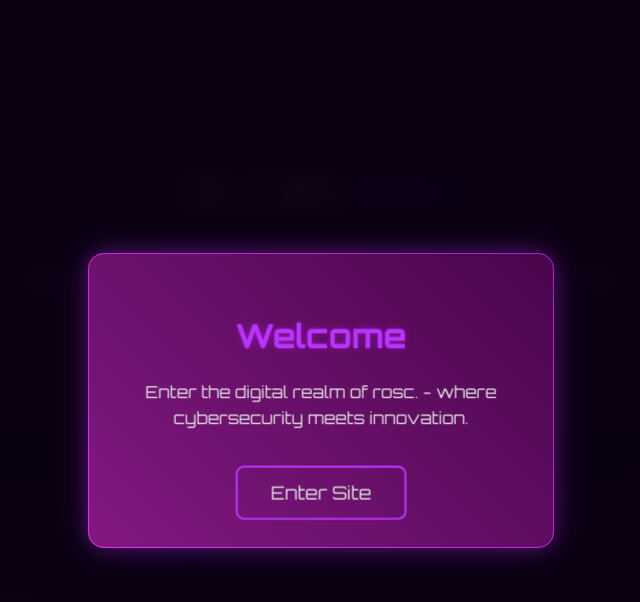
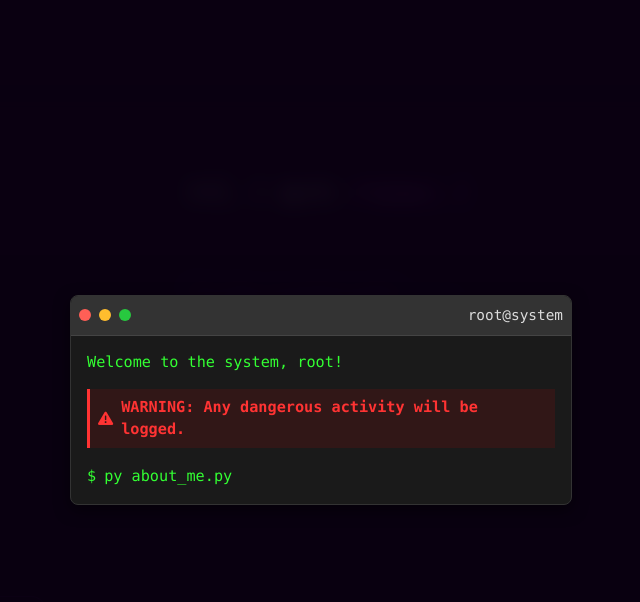
Before and after one commit to r0sc/r0sc.github.io, a plain HTML site: page index.html in a window 1280 px wide. Shown: the whole page, without its empty margins (319-959 px from the left). Drawn offline with Linux system fonts and the light colour scheme.

Commit message:
To be continued...

```diff
--- a/index.html
+++ b/index.html
@@ -10,10 +10,26 @@
 </head>
 <body>
   <div class="welcome-overlay">
-    <div class="welcome-card">
-      <h2>Welcome</h2>
-      <p>Enter the digital realm of rosc. - where cybersecurity meets innovation.</p>
-      <button class="welcome-button">Enter Site</button>
+    <div class="welcome-card terminal">
+      <div class="terminal-header">
+        <div class="terminal-buttons">
+          <span class="terminal-button close"></span>
+          <span class="terminal-button minimize"></span>
+          <span class="terminal-button maximize"></span>
+        </div>
+        <div class="terminal-title">root@system</div>
+      </div>
+      <div class="terminal-content">
+        <div class="terminal-line">Welcome to the system, root!</div>
+        <div class="terminal-line warning">
+          <i class="fas fa-triangle-exclamation"></i>
+          WARNING: Any dangerous activity will be logged.
+        </div>
+        <div class="terminal-prompt">
+          <span class="prompt-symbol">$</span>
+          <button class="terminal-button-command">py about_me.py</button>
+        </div>
+      </div>
     </div>
   </div>
 
@@ -31,12 +47,19 @@
 
     <main class="container">
       <h1 class="typewriter-text">Hi. I am <span class="glow-name">rosc.</span></h1>
-      <p>Cybersecurity Developer – securing the digital world.</p>
+      <div class="loading-container">
+        <div class="loading-text">To be continued</div>
+        <div class="loading-dots">
+          <span></span>
+          <span></span>
+          <span></span>
+        </div>
+      </div>
 
       <div class="links">
-        <a href="#" aria-label="GitHub"><i class="fab fa-github"></i></a>
-        <a href="#" aria-label="Discord"><i class="fab fa-discord"></i></a>
-        <a href="#" aria-label="X (Twitter)"><i class="fab fa-x-twitter"></i></a>
+        <a href="https://github.com/r0sc" aria-label="GitHub"><i class="fab fa-github"></i></a>
+        <a href="https://discord.com/users/1178409421102141491" aria-label="Discord"><i class="fab fa-discord"></i></a>
+        <a href="https://x.com/roscexe" aria-label="X (Twitter)"><i class="fab fa-x-twitter"></i></a>
       </div>
     </main>
   </div>
--- a/script.js
+++ b/script.js
@@ -148,72 +148,26 @@ class WelcomeScreen {
   constructor() {
     this.overlay = document.querySelector('.welcome-overlay');
     this.content = document.querySelector('.main-content');
-    this.button = document.querySelector('.welcome-button');
+    this.terminalButton = document.querySelector('.terminal-button-command');
     this.card = document.querySelector('.welcome-card');
-    this.mediaPlayer = new MediaPlayer(false); // Initialize but don't autoplay
+    this.mediaPlayer = new MediaPlayer(false);
 
-    this.button.addEventListener('click', () => this.enterSite());
-    this.setupCardEffect();
-  }
-
-  setupCardEffect() {
-    let bounds;
-
-    const rotateCard = (e) => {
-      const mouseX = e.clientX;
-      const mouseY = e.clientY;
-
-      if (!bounds) bounds = this.card.getBoundingClientRect();
-
-      const leftX = mouseX - bounds.x;
-      const topY = mouseY - bounds.y;
-      const center = {
-        x: bounds.width / 2,
-        y: bounds.height / 2
-      }
-
-      const distanceX = leftX - center.x;
-      const distanceY = topY - center.y;
-
-      const rotateX = (-1) * (distanceY / center.y) * 20;
-      const rotateY = (distanceX / center.x) * 20;
-
-      this.card.style.transform = `
-        perspective(1000px)
-        rotateX(${rotateX}deg)
-        rotateY(${rotateY}deg)
-        scale3d(1.05, 1.05, 1.05)
-      `;
-    };
-
-    this.card.addEventListener('mouseenter', () => {
-      bounds = this.card.getBoundingClientRect();
-      document.addEventListener('mousemove', rotateCard);
-    });
-
-    this.card.addEventListener('mouseleave', () => {
-      document.removeEventListener('mousemove', rotateCard);
-      this.card.style.transform = `
-        perspective(1000px)
-        rotateX(0deg)
-        rotateY(0deg)
-        scale3d(1, 1, 1)
-      `;
-    });
+    this.terminalButton.addEventListener('click', () => this.enterSite());
   }
 
   async enterSite() {
-    // Start playing music immediately
-    await this.mediaPlayer.initializeAudio();
-    this.mediaPlayer.playAudio();
+    // Add fade out animation
+    this.overlay.style.opacity = '0';
+    this.content.classList.add('active');
 
-    // Fade out overlay
-    this.overlay.style.opacity = '0';
-    this.content.classList.remove('content-blur');
+    // Wait for animation to complete
+    await new Promise(resolve => setTimeout(resolve, 500));
 
-    setTimeout(() => {
-      this.overlay.style.display = 'none';
-    }, 500);
+    // Remove overlay completely
+    this.overlay.style.display = 'none';
+
+    // Initialize media player after entering
+    await this.mediaPlayer.init();
   }
 }
 
@@ -231,49 +185,14 @@ class MediaPlayer {
     ];
     this.currentTrack = 0;
     this.isPlaying = false;
+    this.isInitialized = false;
+    this.playPauseBtn = null;
 
     if (autoplay) {
       this.init();
     } else {
-      this.createPlayer(); // Only create the player UI
+      this.createPlayer();
     }
-  }
-
-  async init() {
-    this.createPlayer();
-    await this.initializeAudio();
-    this.playAudio();
-  }
-
-  async initializeAudio() {
-    return new Promise((resolve) => {
-      this.audio.src = this.playlist[this.currentTrack].file;
-      this.audio.volume = 0.5; // Set initial volume to 50%
-
-      this.audio.addEventListener('timeupdate', () => this.updateProgress());
-      this.audio.addEventListener('ended', () => this.onTrackEnd());
-      this.audio.addEventListener('loadedmetadata', () => this.updateDuration());
-
-      // Resolve promise when audio is ready to play
-      this.audio.addEventListener('canplaythrough', () => {
-        resolve();
-      }, { once: true });
-    });
-  }
-
-  playAudio() {
-    // Create context and play on user interaction
-    const playAttempt = setInterval(() => {
-      this.audio.play()
-        .then(() => {
-          this.isPlaying = true;
-          document.querySelector('.play-pause i').className = 'fas fa-pause';
-          clearInterval(playAttempt);
-        })
-        .catch(error => {
-          console.log("Auto-play prevented. Waiting for user interaction.");
-        });
-    }, 2500);
   }
 
   createPlayer() {
@@ -310,38 +229,83 @@ class MediaPlayer {
     `;
     document.body.appendChild(player);
 
+    // Store reference to play/pause button
+    this.playPauseBtn = player.querySelector('.play-pause');
+
     // Event listeners
-    const playPauseBtn = player.querySelector('.play-pause');
     const volumeSlider = player.querySelector('.volume');
     const progressBar = player.querySelector('.progress-bar');
 
-    playPauseBtn.addEventListener('click', () => this.togglePlay());
+    this.playPauseBtn.addEventListener('click', () => this.togglePlay());
     volumeSlider.addEventListener('input', (e) => this.setVolume(e.target.value));
     progressBar.addEventListener('click', (e) => this.seek(e));
+  }
+
+  async init() {
+    if (this.isInitialized) return;
+
+    await this.initializeAudio();
+    this.setupEventListeners();
+    this.isInitialized = true;
+
+    if (!this.isPlaying) {
+      this.playAudio();
+    }
+  }
+
+  setupEventListeners() {
+    this.audio.addEventListener('timeupdate', () => this.updateProgress());
+    this.audio.addEventListener('ended', () => this.onTrackEnd());
+    this.audio.addEventListener('loadedmetadata', () => this.updateDuration());
   }
 
   togglePlay() {
     if (this.isPlaying) {
       this.audio.pause();
       this.isPlaying = false;
-      document.querySelector('.play-pause i').className = 'fas fa-play';
+      if (this.playPauseBtn) {
+        this.playPauseBtn.querySelector('i').className = 'fas fa-play';
+      }
     } else {
       this.audio.play();
       this.isPlaying = true;
-      document.querySelector('.play-pause i').className = 'fas fa-pause';
+      if (this.playPauseBtn) {
+        this.playPauseBtn.querySelector('i').className = 'fas fa-pause';
+      }
     }
   }
 
-  setVolume(value) {
-    this.audio.volume = value / 100;
-    const volumeIcon = document.querySelector('.volume-container i');
-    if (value > 50) {
-      volumeIcon.className = 'fas fa-volume-up';
-    } else if (value > 0) {
-      volumeIcon.className = 'fas fa-volume-down';
-    } else {
-      volumeIcon.className = 'fas fa-volume-mute';
+  playAudio() {
+    this.audio.play()
+      .then(() => {
+        this.isPlaying = true;
+        if (this.playPauseBtn) {
+          this.playPauseBtn.querySelector('i').className = 'fas fa-pause';
+        }
+      })
+      .catch(error => {
+        console.log("Playback prevented. User interaction needed:", error);
+      });
+  }
+
+  onTrackEnd() {
+    this.isPlaying = false;
+    if (this.playPauseBtn) {
+      this.playPauseBtn.querySelector('i').className = 'fas fa-play';
     }
+  }
+
+  async initializeAudio() {
+    return new Promise((resolve) => {
+      this.audio.src = this.playlist[this.currentTrack].file;
+      this.audio.volume = 0.5;
+
+      this.audio.addEventListener('canplaythrough', () => {
+        resolve();
+      }, { once: true });
+
+      this.audio.load();
+    });
   }
 
   updateProgress() {
@@ -369,9 +333,16 @@ class MediaPlayer {
     duration.textContent = this.formatTime(this.audio.duration);
   }
 
-  onTrackEnd() {
-    this.isPlaying = false;
-    document.querySelector('.play-pause i').className = 'fas fa-play';
+  setVolume(value) {
+    this.audio.volume = value / 100;
+    const volumeIcon = document.querySelector('.volume-container i');
+    if (value > 50) {
+      volumeIcon.className = 'fas fa-volume-up';
+    } else if (value > 0) {
+      volumeIcon.className = 'fas fa-volume-down';
+    } else {
+      volumeIcon.className = 'fas fa-volume-mute';
+    }
   }
 }
 
--- a/style.css
+++ b/style.css
@@ -20,13 +20,14 @@ body {
 .profile-header {
   position: fixed;
   top: 0;
+  left: 0;
   width: 100%;
   color: var(--text);
   display: flex;
   justify-content: flex-start;
   align-items: center;
   padding: 0.8rem 1.5rem;
-  z-index: 10;
+  z-index: 100;
   box-sizing: border-box;
   background: transparent;
 }
@@ -370,6 +371,7 @@ body {
     0 0 20px rgba(187, 51, 255, 0.2),
     0 0 30px rgba(187, 51, 255, 0.1);
   position: relative;
+  white-space: nowrap;
 }
 
 .site-title::after {
@@ -661,58 +663,108 @@ body {
 }
 
 .welcome-card {
-  background: var(--bg-dark);
-  padding: 2rem;
-  border-radius: 1rem;
-  text-align: center;
-  border: 1px solid var(--primary);
-  transform-style: preserve-3d;
-  transform: perspective(1000px);
+  background: #1a1a1a;
+  padding: 1.5rem;
+  border-radius: 8px;
+  max-width: 500px;
+  width: 90%;
+  position: relative;
+  overflow: hidden;
+  box-shadow: 0 5px 15px rgba(0, 0, 0, 0.5);
   transition: all 0.3s ease;
-  box-shadow:
-    0 0 20px rgba(187, 51, 255, 0.3),
-    0 0 40px rgba(187, 51, 255, 0.2);
-  max-width: 90%;
-  width: 400px;
-  position: relative;
 }
 
-.welcome-card::before {
-  content: '';
-  position: absolute;
-  inset: -1px;
-  border-radius: 1rem;
-  background: linear-gradient(45deg,
-    var(--primary),
-    #ff33f7,
-    var(--primary-dark),
-    var(--primary)
-  );
-  background-size: 400% 400%;
-  z-index: -1;
-  animation: gradientMove 3s ease infinite;
-  opacity: 0.5;
+.terminal {
+  font-family: 'Consolas', 'Monaco', monospace;
+  background: #1a1a1a;
+  color: #33ff33;
+  border: 1px solid #333;
+  padding: 0;
 }
 
-.welcome-card > * {
-  transform-style: preserve-3d;
-  transform: translateZ(40px);
+.terminal-header {
+  background: #333;
+  padding: 8px;
+  display: flex;
+  justify-content: space-between;
+  align-items: center;
+  border-bottom: 1px solid #444;
 }
 
-.welcome-card h2 {
-  color: var(--primary);
-  font-size: 2rem;
-  margin-bottom: 1rem;
-  font-family: 'Orbitron', sans-serif;
-  text-shadow:
-    0 0 5px rgba(187, 51, 255, 0.3),
-    0 0 10px rgba(187, 51, 255, 0.2);
+.terminal-buttons {
+  display: flex;
+  gap: 8px;
 }
 
-.welcome-card p {
-  color: var(--text);
-  margin-bottom: 2rem;
-  line-height: 1.6;
+.terminal-button {
+  width: 12px;
+  height: 12px;
+  border-radius: 50%;
+  display: inline-block;
+}
+
+.terminal-button.close {
+  background: #ff5f56;
+}
+
+.terminal-button.minimize {
+  background: #ffbd2e;
+}
+
+.terminal-button.maximize {
+  background: #27c93f;
+}
+
+.terminal-title {
+  color: #ddd;
+  font-size: 0.9rem;
+}
+
+.terminal-content {
+  padding: 1rem;
+  font-size: 0.95rem;
+}
+
+.terminal-line {
+  margin-bottom: 1rem;
+  line-height: 1.4;
+}
+
+.terminal-line.warning {
+  color: #ff3333;
+  font-weight: bold;
+  padding: 0.5rem;
+  background: rgba(255, 0, 0, 0.1);
+  border-left: 3px solid #ff3333;
+  display: flex;
+  align-items: center;
+  gap: 8px;
+}
+
+.terminal-prompt {
+  display: flex;
+  align-items: center;
+  gap: 8px;
+}
+
+.prompt-symbol {
+  color: #33ff33;
+}
+
+.terminal-button-command {
+  background: transparent;
+  border: none;
+  color: #33ff33;
+  font-family: inherit;
+  font-size: inherit;
+  padding: 0;
+  cursor: pointer;
+  text-align: left;
+}
+
+.terminal-button-command:hover {
+  color: #66ff66;
+  text-decoration: underline;
 }
 
 .welcome-button {
@@ -758,8 +810,77 @@ body {
   left: 100%;
 }
 
+.main-content {
+  position: relative;
+  min-height: 100vh;
+  transition: filter 0.5s ease;
+}
+
 .content-blur {
   filter: blur(10px);
   pointer-events: none;
-  transition: filter 0.5s ease;
 }
+
+.content-blur.active {
+  filter: none;
+  pointer-events: auto;
+}
+
+.loading-container {
+  margin: 2rem 0;
+  display: flex;
+  flex-direction: row;
+  align-items: center;
+  justify-content: center;
+  gap: 1rem;
+}
+
+.loading-text {
+  font-family: 'Orbitron', sans-serif;
+  font-size: 1.4rem;
+  font-weight: 500;
+  color: #4a1f66;
+  text-shadow: 0 0 15px rgba(74, 31, 102, 0.8);
+  position: relative;
+  white-space: nowrap;
+}
+
+.loading-dots {
+  display: flex;
+  gap: 0.8rem;
+  align-items: center;
+  margin-top: 5px;
+}
+
+.loading-dots span {
+  width: 5px;
+  height: 5px;
+  border-radius: 50%;
+  background: #4a1f66;
+  animation: dotPulse 1.4s infinite;
+  opacity: 0.6;
+  box-shadow: 0 0 8px rgba(74, 31, 102, 0.6);
+}
+
+.loading-dots span:nth-child(2) {
+  animation-delay: 0.2s;
+}
+
+.loading-dots span:nth-child(3) {
+  animation-delay: 0.4s;
+}
+
+@keyframes dotPulse {
+  0% {
+    transform: scale(1);
+    opacity: 0.6;
+  }
+  50% {
+    transform: scale(1.2);
+    opacity: 0.8;
+  }
+  100% {
+    transform: scale(1);
+    opacity: 0.6;
+  }
+}
```
